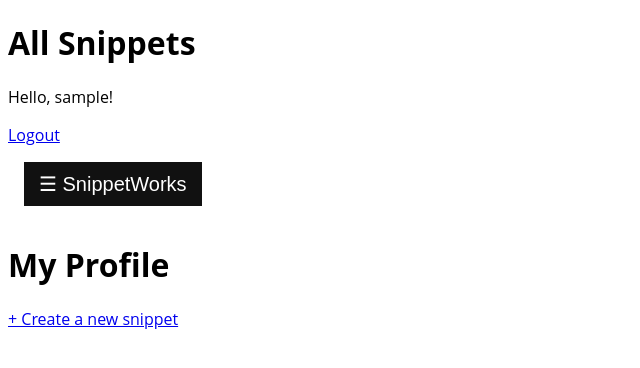
After one commit to Momentum-Team-8/django-duplex-sea-otter, a Django app: page /snippets/snippets/profile in a window 1280 px wide. The commit adds this page. Shown: the top 368 px of the page, without its empty margins (0-640 px from the left). Run offline with Django 3.2, Linux system fonts and the light colour scheme; the visitor is signed in with stand-in values (Sample User, id 1); data that the repository does not hold is empty; some libraries are stand-ins or nearby versions.

Commit message:
Profile page works.  Users can only edit their code while on their profile page

```diff
--- a/django_snippet/urls.py
+++ b/django_snippet/urls.py
@@ -27,7 +27,7 @@ urlpatterns = [
     path('', snippets_views.list_snippets, name='list_snippets'),
     path('favorites/', snippets_views.list_favorites, name='list_favorites'),
     path("accounts/", include("registration.backends.simple.urls")),
-    ## add
+    # add
     path('snippets/snippet/add/', snippets_views.add_snippet, name='add_snippet'),
     path("snippets/<int:pk>", snippets_views.show_snippet, name="show_snippet"),
     path(
@@ -35,16 +35,17 @@ urlpatterns = [
         snippets_views.toggle_favorite,
         name="toggle_favorite",
     ),
-    path("categ/<slug:slug>",snippets_views.show_categ, name="show_categ"),
+    path("categ/<slug:slug>", snippets_views.show_categ, name="show_categ"),
     path('categories/', snippets_views.list_category, name='list_categories'),
+    path('snippets/snippets/profile', snippets_views.profile, name="profile"),
 
-    ## edit
+    # edit
     path('snippets/<int:pk>/edit/',
          snippets_views.edit_snippet, name='edit_snippet'),
 
-   path('collection/<int:pk>/delete',
+    path('collection/<int:pk>/delete',
          snippets_views.delete_snippets, name='delete_snippets'),
 
     path('search_bar/', snippets_views.search_bar, name='search_bar'),
 
-]+ static(settings.STATIC_URL, docuement_root=settings.STATIC_ROOT )
+] + static(settings.STATIC_URL, docuement_root=settings.STATIC_ROOT)
--- a/snippets/forms.py
+++ b/snippets/forms.py
@@ -6,5 +6,5 @@ from .models import Snippet
 class SnippetForm(forms.ModelForm):
     class Meta:
         model = Snippet
-        fields = ["title", "language", "author",
+        fields = ["title", "language",
                   "description", "category"]
--- a/snippets/models.py
+++ b/snippets/models.py
@@ -2,9 +2,12 @@ from django.db import models
 from django.contrib.auth.models import AbstractUser
 
 # Create your models here.
+
+
 class User(AbstractUser):
     def __str__(self):
         return self.username
+
 
 class Snippet(models.Model):
     category = models.ManyToManyField(
@@ -13,10 +16,11 @@ class Snippet(models.Model):
     )
     title = models.CharField(max_length=255)
     language = models.CharField(max_length=255)
-    author = models.CharField(max_length=255)
+    author = models.ForeignKey(User, on_delete=models.CASCADE,
+                               related_name="snippets", null=True)
     description = models.CharField(max_length=255)
     created_at = models.DateTimeField(auto_now_add=True)
-    ## favorite fields
+    # favorite fields
     favorited_by = models.ManyToManyField("User", related_name="fav_snippets")
 
     def __str__(self):
@@ -25,8 +29,8 @@ class Snippet(models.Model):
 
 class Category (models.Model):
     category_name = models.CharField(max_length=255)
-    ### add slug
-    slug = models.SlugField(max_length=75,null=True)
+    # add slug
+    slug = models.SlugField(max_length=75, null=True)
 
     def __str__(self):
         return f"<Category name = {self.category_name}>"
--- a/snippets/templates/base.html
+++ b/snippets/templates/base.html
@@ -34,7 +34,7 @@
     <a href="{% url 'list_snippets' %}">Home</a>
     <a href="{% url 'list_categories' %}">Categories</a>
     <a href="{% url 'list_favorites' %}">Favorites</a>
-    <a href="#">Profile</a>
+    <a href="{% url 'profile' %}">Profile</a>
   </div>
 
   <div id="main">
--- a/snippets/templates/snippets/list_snippets.html
+++ b/snippets/templates/snippets/list_snippets.html
@@ -20,8 +20,7 @@
         </code></pre>
         <p>{{snippet.created_at}}</p>
 
-        <a href={% url 'edit_snippet' pk=snippet.pk %}>Edit</a>
-        <a href={% url 'delete_snippets' pk=snippet.pk %}>Delete</a>
+
     </div>
     <div>
         {% for each in snippet.category.all %}
--- /dev/null
+++ b/snippets/templates/snippets/profile.html
@@ -0,0 +1,27 @@
+{% extends "base.html" %}
+{% block content %}
+
+<h1 class="heading-text">My Profile</h1>
+
+<section class="add-snippet">
+    <a href={% url 'add_snippet' %} class="">+ Create a new snippet</a>
+</section>
+
+{% for snippet in snippets %}
+<article>
+  <div class=card>
+    <h2>
+        <a href={% url 'show_snippet' pk=snippet.pk %}>{{ snippet.title }}</a>
+    </h2>
+    <h3>{{ snippet.author }}</h3>
+    <p>{{ snippet.language }}</p>
+    <p>Description: {{ snippet.description }}</p>
+  </div>
+</article>
+
+<a href={% url 'edit_snippet' pk=snippet.pk%}>Edit</a>
+<a href={% url 'delete_snippets' pk=snippet.pk%}>Delete </a>
+
+{% endfor %}
+
+{% endblock %}
--- a/snippets/views.py
+++ b/snippets/views.py
@@ -1,7 +1,8 @@
 import snippets
 from snippets.forms import SnippetForm
 from django.shortcuts import render, redirect, get_object_or_404
-from .models import Snippet,Category
+from .models import Snippet, Category
+
 
 def delete_snippets(request, pk):
     snippet = get_object_or_404(Snippet, pk=pk)
@@ -12,18 +13,22 @@ def delete_snippets(request, pk):
     return render(request, "snippets/delete_snippets.html",
                   {"snippet": snippet})
 
+
 def search_bar(request):
     if request.method == 'GET':
         search = request.GET.get('search')
         post = Snippet.objects.filter(title__icontains=search)
         return render(request, 'snippets/search_bar.html', {'post': post})
 
+
 def list_snippets(request):
     snippets = Snippet.objects.all()
     return render(request,  "snippets/list_snippets.html",
-                {"snippets": snippets})
+                  {"snippets": snippets})
 
 # Create your views here.
+
+
 def add_snippet(request):
     if request.method == 'GET':
         form = SnippetForm()
@@ -32,9 +37,11 @@ def add_snippet(request):
         if form.is_valid():
             snippet = form.save()
             snippet.save()
-            ### redirect to the list_snippets
+            snippet.author = request.user
+            snippet.save()
             return redirect(to='list_snippets')
     return render(request, "snippets/add_snippet.html", {"form": form})
+
 
 def edit_snippet(request, pk):
     snippet = get_object_or_404(Snippet, pk=pk)
@@ -51,12 +58,13 @@ def edit_snippet(request, pk):
         "snippet": snippet
     })
 
+
 def show_snippet(request, pk):
     snippet = get_object_or_404(Snippet, pk=pk)
     return render(request, "snippets/show_snippet.html", {"snippet": snippet})
 
 
-## favorites
+# favorites
 # This view should be login_required
 def toggle_favorite(request, snippet_pk):
     # get the user
@@ -70,27 +78,33 @@ def toggle_favorite(request, snippet_pk):
     else:
         snippet.favorited_by.add(user)
 
-
-
     return redirect("show_snippet", pk=snippet_pk)
 
 
 def list_favorites(request):
     user = request.user
-    favos= user.fav_snippets.all()
+    favos = user.fav_snippets.all()
     return render(request, "snippets/favList_snippet.html",
-    {"favos": favos})
+                  {"favos": favos})
 
-## category
+# category
+
+
 def show_categ(request, slug):
     categ = get_object_or_404(Category, slug=slug)
-    #### important!!!
+    # important!!!
     snippets = categ.snippets.all()
     return render(request, "snippets/show_categ.html", {"categ": categ, "snippets": snippets})
 
 
-### category page
+# category page
 def list_category(request):
     all_categories = Category.objects.all()
     return render(request, "snippets/all_categories.html",
-    {"all_categories": all_categories})
+                  {"all_categories": all_categories})
+
+
+def profile(request):
+    user = request.user
+    snippets = Snippet.objects.filter(author=user)
+    return render(request, "snippets/profile.html", {"snippets": snippets})
```
Also changed, not shown: snippets/migrations/0004_alter_snippet_author.py (added).
